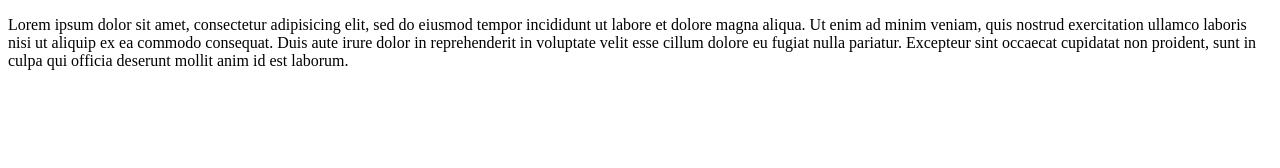
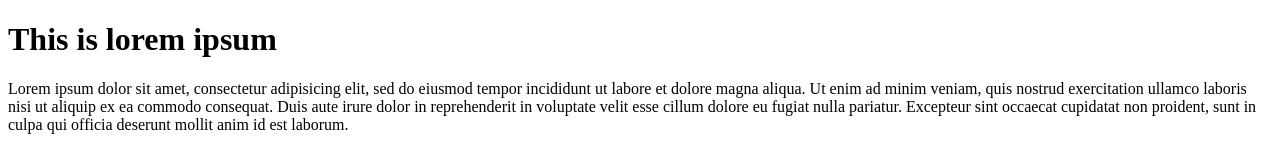
Before and after one commit to HarshitKumarOjha/node-app, a plain HTML site: page index.html in a window 1280 px wide. Drawn offline with Linux system fonts and the light colour scheme.

Commit message:
add h1 tag

```diff
--- a/index.html
+++ b/index.html
@@ -6,6 +6,7 @@
 </head>
 <body>
 
+<h1>This is lorem ipsum</h1>
 <p>Lorem ipsum dolor sit amet, consectetur adipisicing elit, sed do eiusmod
 tempor incididunt ut labore et dolore magna aliqua. Ut enim ad minim veniam,
 quis nostrud exercitation ullamco laboris nisi ut aliquip ex ea commodo
```
